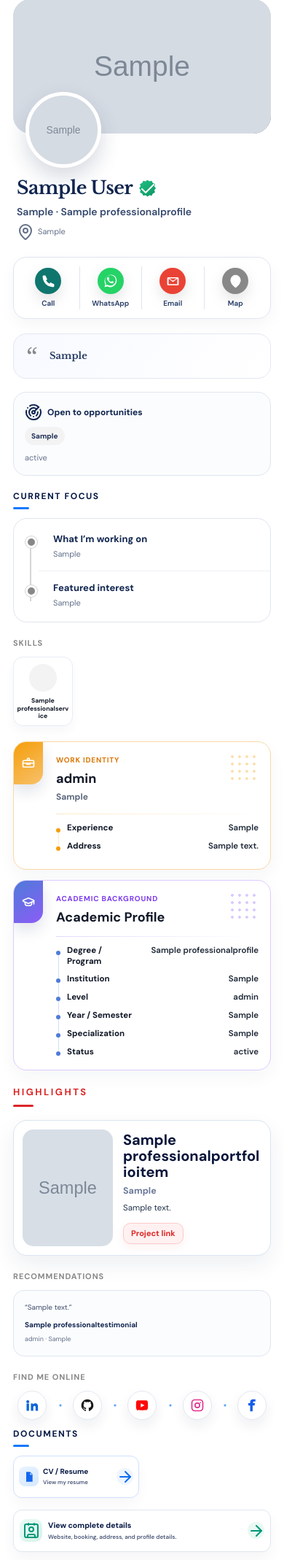
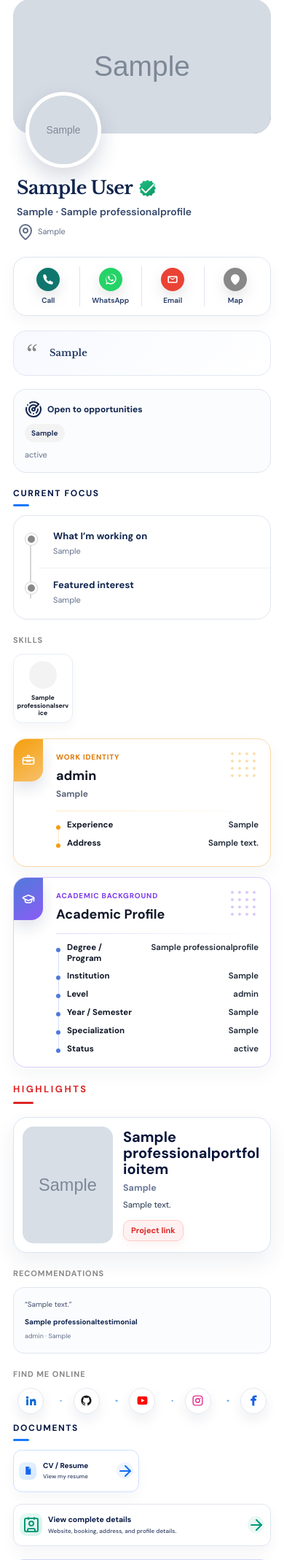
Before and after one commit to RobinDhami/Cards, a Django app: a page that uses professional_cards/templates/professional_cards/modern_identity.html in a window 390 px wide. Shown: the part 86-2224 px from the top of the page at 73% size. Run offline with Django 5.2, Linux system fonts and the light colour scheme; tables that the repository leaves empty hold one stand-in row (values such as "Sample post"); grey boxes marked "Sample" are stand-in pictures; some libraries are stand-ins or nearby versions.

Commit message:
Reduce profile icon sizes

```diff
--- a/professional_cards/templates/professional_cards/modern_identity.html
+++ b/professional_cards/templates/professional_cards/modern_identity.html
@@ -89,16 +89,16 @@
     .verified i { width:13px; height:13px; stroke-width:3.2; }
     .role { margin:8px 0 0; color:#35486d; font-size:14px; font-weight:600; }
     .location { margin:7px 0 0; display:flex; align-items:center; gap:5px; color:var(--muted); font-size:11px; line-height:1.25; }
-    .location i { width:12px; height:12px; flex:0 0 auto; color:#73819a; stroke-width:2; }
+    .location i { width:10px; height:10px; flex:0 0 auto; color:#73819a; stroke-width:2; }
     .actions {
       display:grid; grid-template-columns:repeat(auto-fit,minmax(62px,1fr)); margin-top:22px; padding:12px 5px;
       border:1px solid var(--line); border-radius:18px; background:#fff; box-shadow:0 8px 22px rgba(16,37,79,.04);
     }
     .action { min-width:0; padding:2px 4px; display:grid; justify-items:center; gap:6px; border-right:1px solid var(--line); color:#233965; font-size:10px; font-weight:600; text-align:center; }
     .action:last-child { border-right:0; }
-    .action-icon { width:36px; height:36px; display:grid; place-items:center; border-radius:50%; color:#fff; background:var(--accent); box-shadow:0 8px 18px color-mix(in srgb,var(--accent) 22%,transparent); }
-    .action-icon i { width:19px; height:19px; }
-    .action-icon svg { width:19px; height:19px; fill:currentColor; }
+    .action-icon { width:32px; height:32px; display:grid; place-items:center; border-radius:50%; color:#fff; background:var(--accent); box-shadow:0 8px 18px color-mix(in srgb,var(--accent) 22%,transparent); }
+    .action-icon i { width:16px; height:16px; }
+    .action-icon svg { width:16px; height:16px; fill:currentColor; }
     .action-call { background:#0f766e; }
     .action-whatsapp { background:#25d366; }
     .action-email { background:#ea4335; }
@@ -193,11 +193,11 @@
     .social-section .section-title::after,.document-section .section-title::after { content:""; display:block; width:22px; height:3px; margin-top:7px; border-radius:999px; background:#1478ff; }
     .socials { display:flex; align-items:center; justify-content:space-between; gap:8px; padding:0 8px 3px; }
     .documents { display:grid; grid-template-columns:repeat(2,minmax(0,1fr)); gap:10px; }
-    .social { position:relative; width:44px; height:44px; display:inline-flex; align-items:center; justify-content:center; border:1px solid #e3e8f1; border-radius:50%; color:#fff; background:#fff; box-shadow:0 8px 18px rgba(11,31,74,.07), inset 0 1px 0 rgba(255,255,255,.95); transition:.18s ease; }
-    .social:not(:first-child)::before { content:""; position:absolute; left:-20px; top:50%; width:3.5px; height:3.5px; border-radius:50%; background:#58a3f5; transform:translate(-50%,-50%); box-shadow:0 0 0 1px rgba(88,163,245,.08); }
+    .social { position:relative; width:38px; height:38px; display:inline-flex; align-items:center; justify-content:center; border:1px solid #e3e8f1; border-radius:50%; color:#fff; background:#fff; box-shadow:0 8px 18px rgba(11,31,74,.07), inset 0 1px 0 rgba(255,255,255,.95); transition:.18s ease; }
+    .social:not(:first-child)::before { content:""; position:absolute; left:-21px; top:50%; width:3px; height:3px; border-radius:50%; background:#58a3f5; transform:translate(-50%,-50%); box-shadow:0 0 0 1px rgba(88,163,245,.08); }
     .social:hover { transform:translateY(-2px); box-shadow:0 16px 30px rgba(11,31,74,.12), inset 0 1px 0 rgba(255,255,255,.95); }
-    .social svg { width:20px; height:20px; fill:currentColor; }
-    .social i { width:20px; height:20px; stroke-width:2.4; }
+    .social svg { width:17px; height:17px; fill:currentColor; }
+    .social i { width:17px; height:17px; stroke-width:2.3; }
     .social-linkedin { color:#0a66d8; }
     .social-instagram { color:#e03190; }
     .social-facebook { color:#135dec; }
@@ -208,9 +208,9 @@
     .document { min-width:0; min-height:62px; display:grid; grid-template-columns:29px minmax(0,1fr) 24px; align-items:center; gap:6px; padding:8px; border:1px solid #cfe0ff; border-radius:13px; color:#061844; background:#fff; box-shadow:0 8px 18px rgba(11,31,74,.035); overflow:hidden; transition:.18s ease; }
     .document:hover { transform:translateY(-1px); box-shadow:0 18px 36px rgba(11,31,74,.075); }
     .document-certificate { border-color:#ffd8c7; }
-    .document-icon { width:29px; height:29px; display:grid; place-items:center; flex:0 0 auto; border-radius:9px; color:#1267ef; background:linear-gradient(145deg,#e9f3ff,#d6e8ff); }
+    .document-icon { width:25px; height:25px; display:grid; place-items:center; flex:0 0 auto; border-radius:8px; color:#1267ef; background:linear-gradient(145deg,#e9f3ff,#d6e8ff); }
     .document-certificate .document-icon { color:#f05b20; background:linear-gradient(145deg,#fff0e9,#ffdfcf); }
-    .document-icon svg { width:17px; height:17px; fill:currentColor; }
+    .document-icon svg { width:14px; height:14px; fill:currentColor; }
     .document-arrow,.details-arrow { width:24px; height:24px; display:grid; place-items:center; border-radius:50%; color:#106eef; background:#eef5ff; }
     .document-certificate .document-arrow { color:#f05b20; background:#fff1ea; }
     .document-arrow i,.details-arrow i { width:15px; height:15px; stroke-width:3; }
@@ -246,7 +246,7 @@
     .connect-soon-arrow { position:relative; z-index:1; width:34px; height:34px; display:grid; place-items:center; justify-self:end; border-radius:50%; color:#fff; background:linear-gradient(145deg,#1448ff,#7a22f2); box-shadow:0 8px 18px rgba(59,54,240,.22); }
     .connect-soon-arrow i { width:17px; height:17px; stroke-width:2.6; }
     .footer { margin-top:17px; padding:10px 0 2px; border-top:1px solid #dfe5ef; display:grid; grid-template-columns:auto 1fr; align-items:center; gap:7px; color:#596785; font-size:8.5px; text-align:left; }
-    .footer i { width:13px; height:13px; color:#55739f; stroke-width:2; }
+    .footer i { width:10px; height:10px; color:#55739f; stroke-width:2; }
     .footer > span:not(.footer-line) { display:none !important; }
     .footer-line { display:flex; min-width:0; align-items:center; justify-content:space-between; gap:9px; }
     .footer-line span { min-width:0; white-space:nowrap; }
@@ -285,12 +285,12 @@
       .portfolio-link { min-height:29px; margin-top:11px; padding:0 10px; font-size:11px; border-radius:10px; }
       .document-section { margin-top:8px; }
       .socials { gap:7px; padding:0 6px 3px; }
-      .social { width:40px; height:40px; }
-      .social:not(:first-child)::before { left:-18px; width:3px; height:3px; }
+      .social { width:36px; height:36px; }
+      .social:not(:first-child)::before { left:-18px; width:2.75px; height:2.75px; }
       .documents { gap:8px; }
       .document { min-height:58px; grid-template-columns:27px minmax(0,1fr) 23px; gap:6px; padding:7px; border-radius:12px; }
-      .document-icon { width:27px; height:27px; border-radius:8px; }
-      .document-icon svg { width:16px; height:16px; }
+      .document-icon { width:24px; height:24px; border-radius:8px; }
+      .document-icon svg { width:13px; height:13px; }
       .document-title { font-size:10px; }
       .document-subtitle { margin-top:4px; font-size:7.8px; }
       .document-arrow,.details-arrow { width:23px; height:23px; }
@@ -321,8 +321,8 @@
       .portfolio-copy p { font-size:10.8px; }
       .portfolio-link { min-height:27px; padding:0 8px; font-size:10.5px; }
       .socials { justify-content:space-between; gap:8px; }
-      .social { width:36px; height:36px; }
-      .social svg { width:18px; height:18px; }
+      .social { width:34px; height:34px; }
+      .social svg { width:16px; height:16px; }
       .social:not(:first-child)::before { display:none; }
       .documents { grid-template-columns:1fr; gap:10px; }
       .document { min-height:54px; }
```
